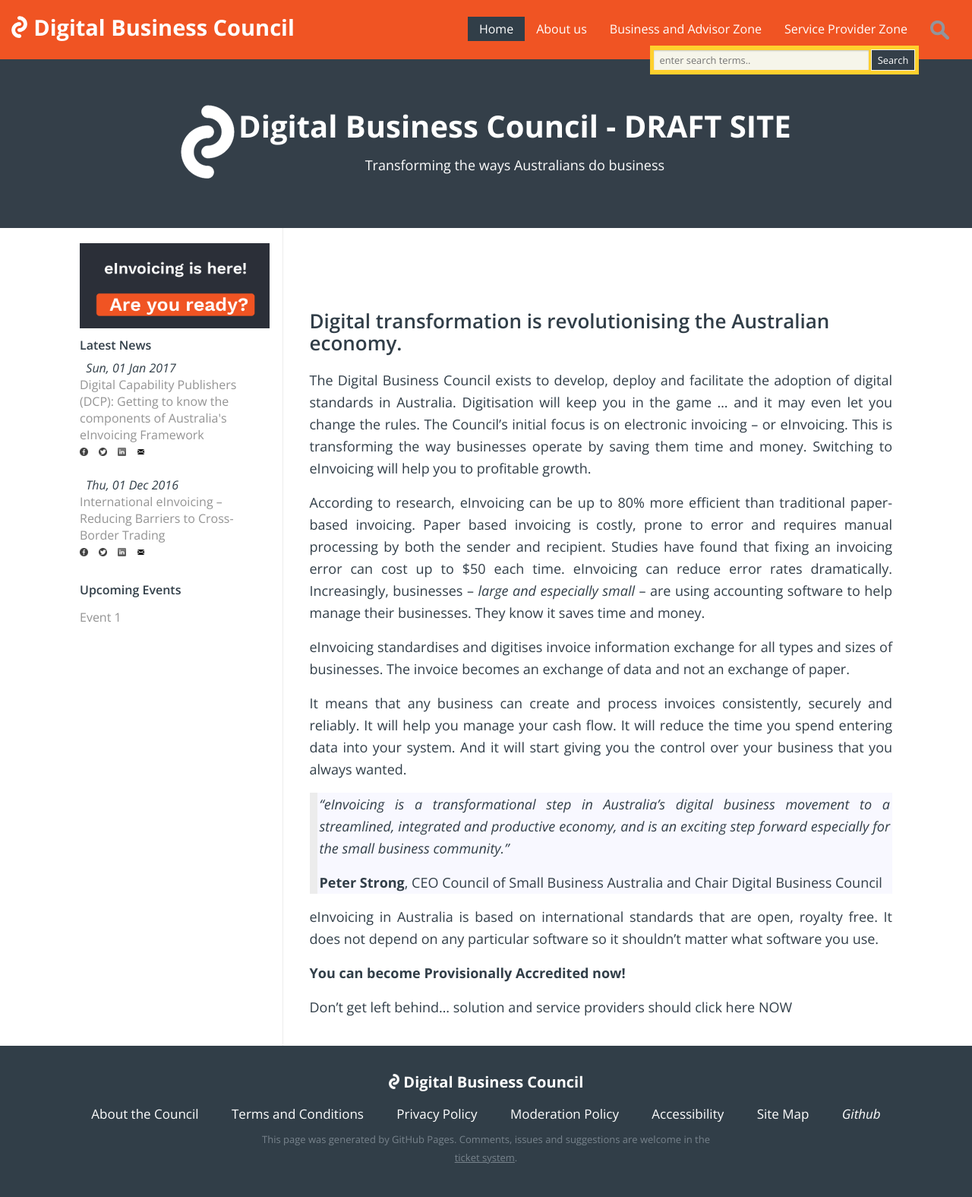
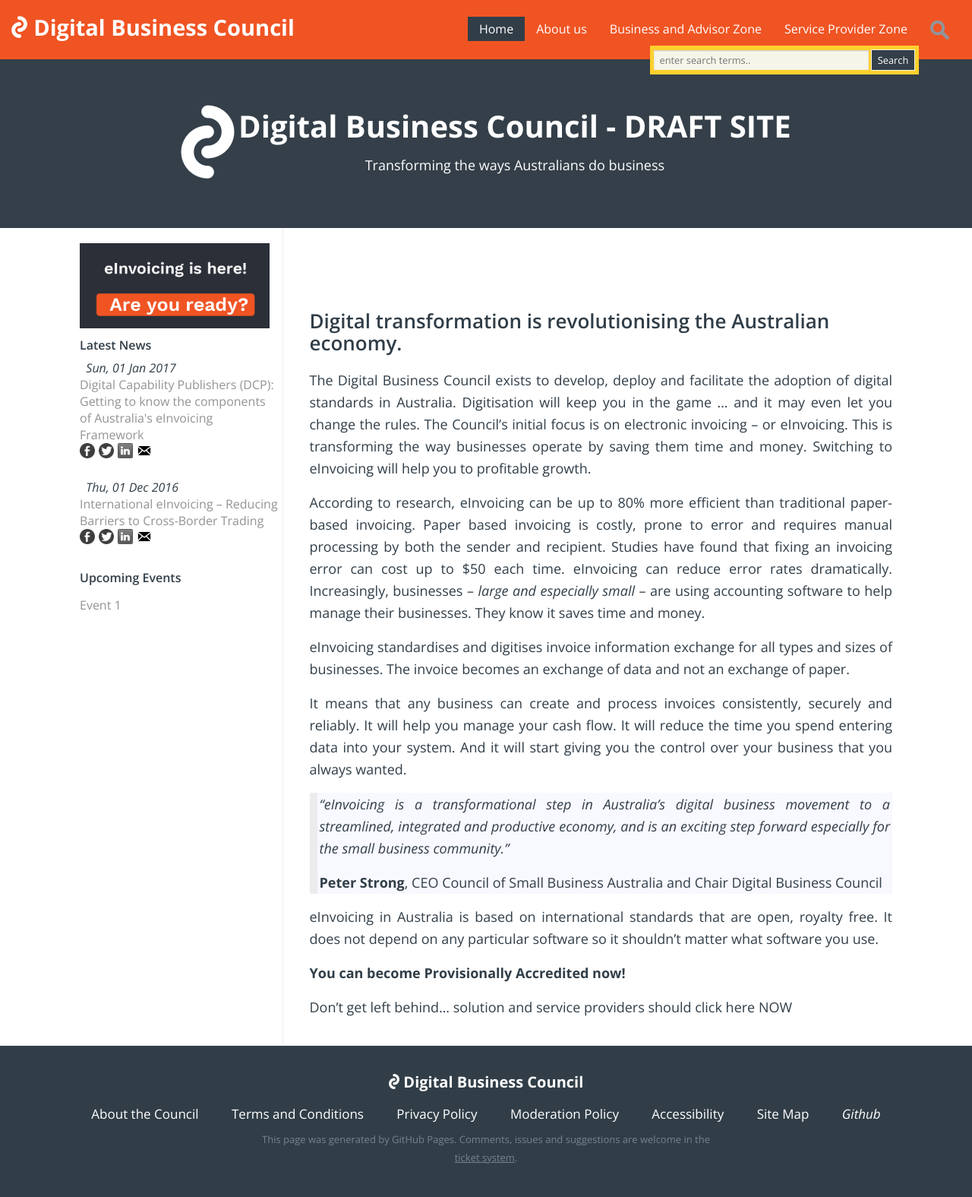
Before and after one commit to Digital-Business-Council/Digital-Business-Council.github.io, a Jekyll site: the page built from index.md, in a window 1280 px wide. Shown: the whole page at 76% size. Built offline with Jekyll 4.4.1, drawn with Linux system fonts in a browser that asks for light colours; our own code applies the rules of GitHub Pages for plain Markdown files.

Commit message:
Update _common.scss

```diff
--- a/_sass/_common.scss
+++ b/_sass/_common.scss
@@ -62,7 +62,7 @@
 
     a{
       display: block;
-      padding: 0 10px 0 0;
+      padding: 0 1px 0 0;
       border-right: 4px solid #fff;
       color: #939393;
       font-size: 16px;
```
